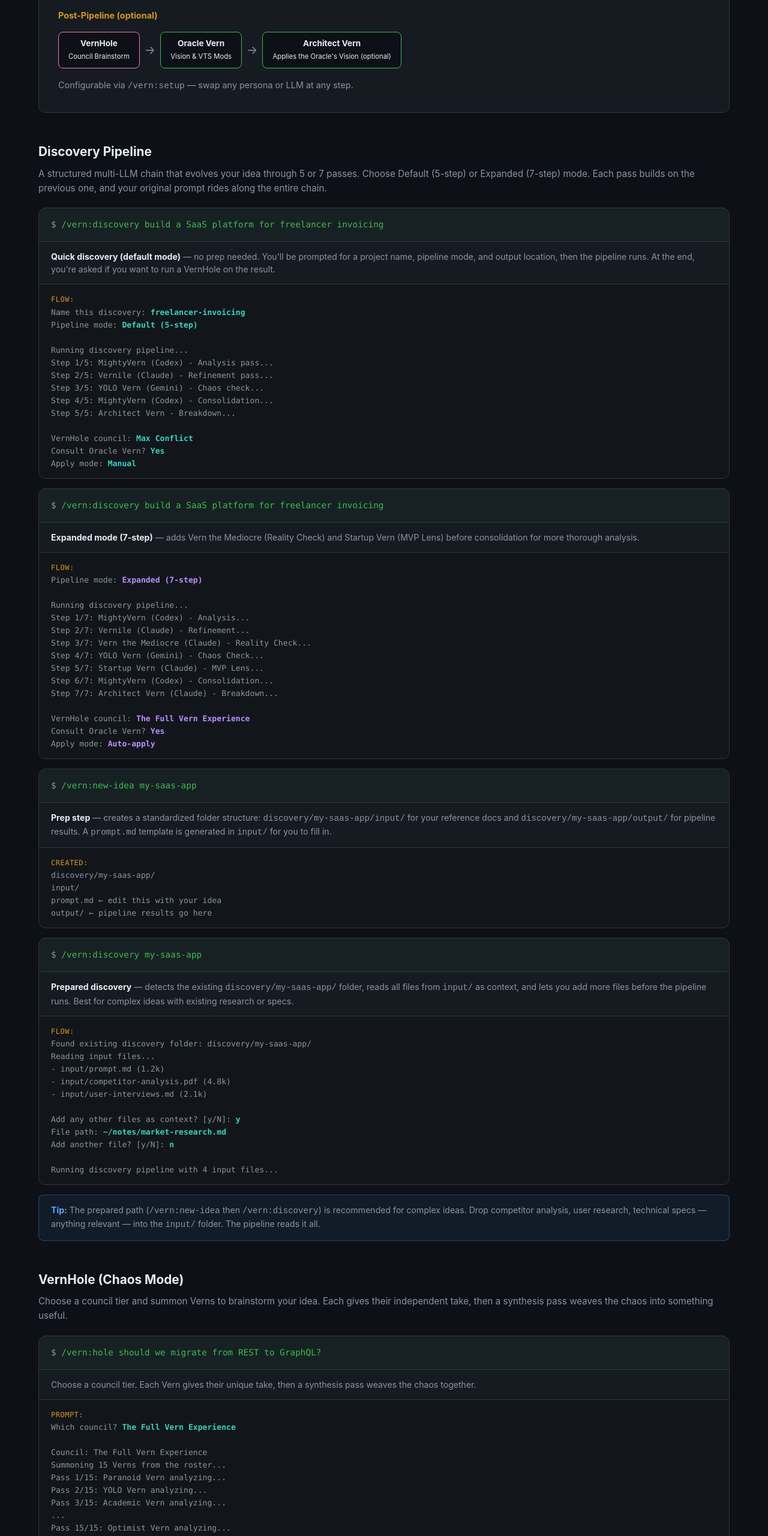
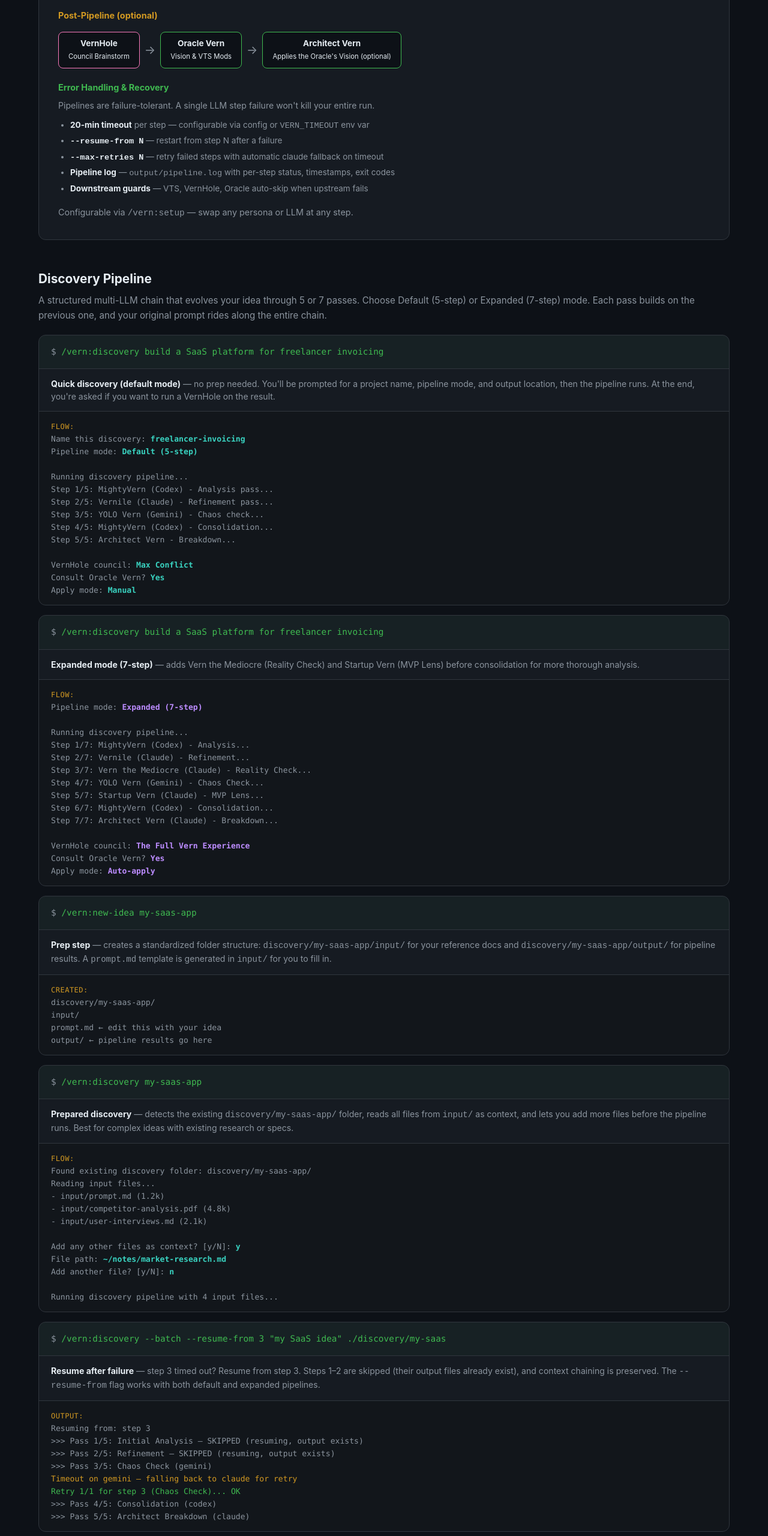
Before and after one commit to jdonohoo/vern-bot, a plain HTML site: page docs/index.html in a window 1280 px wide. Shown: the part 7260-9820 px from the top of the page at 60% size. Drawn offline with Linux system fonts and the light colour scheme.

Commit message:
Update README and site with error handling, retry, and resume docs
- Add Error Handling & Recovery section to README with flag reference
- Add pipeline.log to folder structure
- Add resume/retry example to site discovery pipeline section
- Add error handling feature list to site pipeline card
- Add failure-tolerance tip to VernHole section

```diff
--- a/docs/index.html
+++ b/docs/index.html
@@ -1103,6 +1103,16 @@ Config saved to ~/.claude/vern-bot-config.json</div>
                     <span class="step-arrow">&rarr;</span>
                     <div class="step" style="border-color: var(--green);"><strong>Architect Vern</strong><br><small>Applies the Oracle's Vision (optional)</small></div>
                 </div>
+                <p style="margin-top: 20px; margin-bottom: 8px; font-size: 0.9rem; color: var(--green);"><strong>Error Handling &amp; Recovery</strong></p>
+                <p style="color: var(--text-muted); font-size: 0.88rem; margin-bottom: 8px;">Pipelines are failure-tolerant. A single LLM step failure won't kill your entire run.</p>
+                <ul style="color: var(--text-muted); font-size: 0.85rem; margin-left: 20px; line-height: 1.8;">
+                    <li><strong style="color: var(--text);">20-min timeout</strong> per step &mdash; configurable via config or <code>VERN_TIMEOUT</code> env var</li>
+                    <li><strong style="color: var(--text);"><code>--resume-from N</code></strong> &mdash; restart from step N after a failure</li>
+                    <li><strong style="color: var(--text);"><code>--max-retries N</code></strong> &mdash; retry failed steps with automatic claude fallback on timeout</li>
+                    <li><strong style="color: var(--text);">Pipeline log</strong> &mdash; <code>output/pipeline.log</code> with per-step status, timestamps, exit codes</li>
+                    <li><strong style="color: var(--text);">Downstream guards</strong> &mdash; VTS, VernHole, Oracle auto-skip when upstream fails</li>
+                </ul>
+
                 <p style="margin-top: 16px; color: var(--text-muted); font-size: 0.9rem;">Configurable via <code>/vern:setup</code> &mdash; swap any persona or LLM at any step.</p>
             </div>
 
@@ -1179,8 +1189,26 @@ Add another file? [y/N]: <strong style="color: var(--cyan);">n</strong>
 Running discovery pipeline with 4 input files...</div>
             </div>
 
+            <div class="example-block">
+                <div class="example-cmd"><span class="prompt">$ </span>/vern:discovery --batch --resume-from 3 "my SaaS idea" ./discovery/my-saas</div>
+                <div class="example-explain"><strong>Resume after failure</strong> &mdash; step 3 timed out? Resume from step 3. Steps 1&ndash;2 are skipped (their output files already exist), and context chaining is preserved. The <code>--resume-from</code> flag works with both default and expanded pipelines.</div>
+                <div class="example-output"><span class="out-label">Output:</span>
+Resuming from: step 3
+&gt;&gt;&gt; Pass 1/5: Initial Analysis &mdash; SKIPPED (resuming, output exists)
+&gt;&gt;&gt; Pass 2/5: Refinement &mdash; SKIPPED (resuming, output exists)
+&gt;&gt;&gt; Pass 3/5: Chaos Check (gemini)
+ <span style="color: var(--yellow);">Timeout on gemini &mdash; falling back to claude for retry</span>
+ <span style="color: var(--green);">Retry 1/1 for step 3 (Chaos Check)... OK</span>
+&gt;&gt;&gt; Pass 4/5: Consolidation (codex)
+&gt;&gt;&gt; Pass 5/5: Architect Breakdown (claude)</div>
+            </div>
+
             <div class="tip-box">
                 <strong>Tip:</strong> The prepared path (<code>/vern:new-idea</code> then <code>/vern:discovery</code>) is recommended for complex ideas. Drop competitor analysis, user research, technical specs &mdash; anything relevant &mdash; into the <code>input/</code> folder. The pipeline reads it all.
+            </div>
+
+            <div class="tip-box">
+                <strong>Recovery:</strong> Every run writes <code>output/pipeline.log</code> with per-step status. Failed steps print a <code>--resume-from</code> hint. Use <code>--max-retries 2</code> for extra resilience &mdash; on timeout, non-claude LLMs automatically fall back to claude.
             </div>
         </div>
 
@@ -1218,6 +1246,10 @@ Synthesizing 15 perspectives into final report...</div>
 
             <div class="tip-box">
                 <strong>Council tiers:</strong> <strong>Council of the Three Hammers</strong> (3: great + mediocre + ketamine) &bull; <strong>Max Conflict</strong> (6: maximum contradiction) &bull; <strong>The Inner Circle</strong> (3-5: architect-led) &bull; <strong>The Round Table</strong> (6-9) &bull; <strong>The War Room</strong> (10-13) &bull; <strong>The Full Vern Experience</strong> (all 15) &bull; <strong>Fate's Hand</strong> (random)
+            </div>
+
+            <div class="tip-box">
+                <strong>Failure-tolerant:</strong> If a Vern fails or times out, it's excluded from synthesis and the remaining Verns carry on. The synthesis prompt notes which perspectives are missing so you know what gaps exist.
             </div>
         </div>
 
```
Also changed, not shown: 1 other file.
